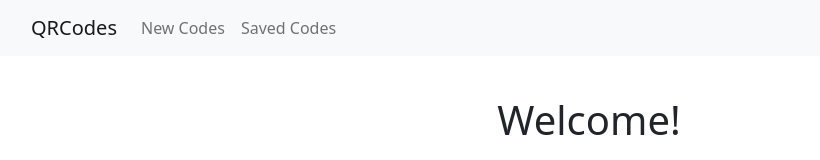
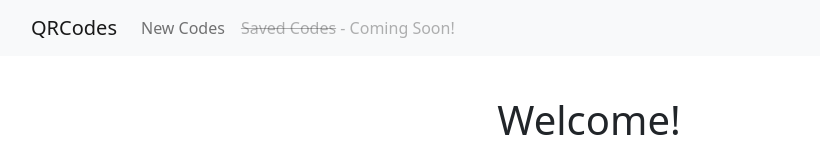
Before and after one commit to Keaton-Brewster/qrcode_generator, a React (Create React App) app: page / in a window 1280 px wide. Shown: the top 160 px of the page, without its empty margins (51-871 px from the left). Built offline with nearby package versions, Linux system fonts and the light colour scheme.

Commit message:
striking through 'saved codes' dropdown for now until it is useable

```diff
--- a/src/Components/Nav.tsx
+++ b/src/Components/Nav.tsx
@@ -1,18 +1,22 @@
 import Container from "react-bootstrap/Container";
 import Nav from "react-bootstrap/Nav";
 import Navbar from "react-bootstrap/Navbar";
-import NavDropdown from "react-bootstrap/NavDropdown";
 
 export default function Navigation() {
   return (
     <Navbar bg="light" expand="lg">
       <Container>
-        <Navbar.Brand href="#home">QRCodes</Navbar.Brand>
+        <Navbar.Brand href="/">QRCodes</Navbar.Brand>
         <Navbar.Toggle aria-controls="basic-navbar-nav" />
         <Navbar.Collapse id="basic-navbar-nav">
           <Nav className="me-auto">
             <Nav.Link href="#home">New Codes</Nav.Link>
-            <Nav.Link href="#link">Saved Codes</Nav.Link>
+            <Nav.Link disabled href="/saved">
+              <span style={{ textDecoration: "line-through" }}>
+                Saved Codes
+              </span>{" "}
+              - Coming Soon!
+            </Nav.Link>
           </Nav>
         </Navbar.Collapse>
       </Container>
```
